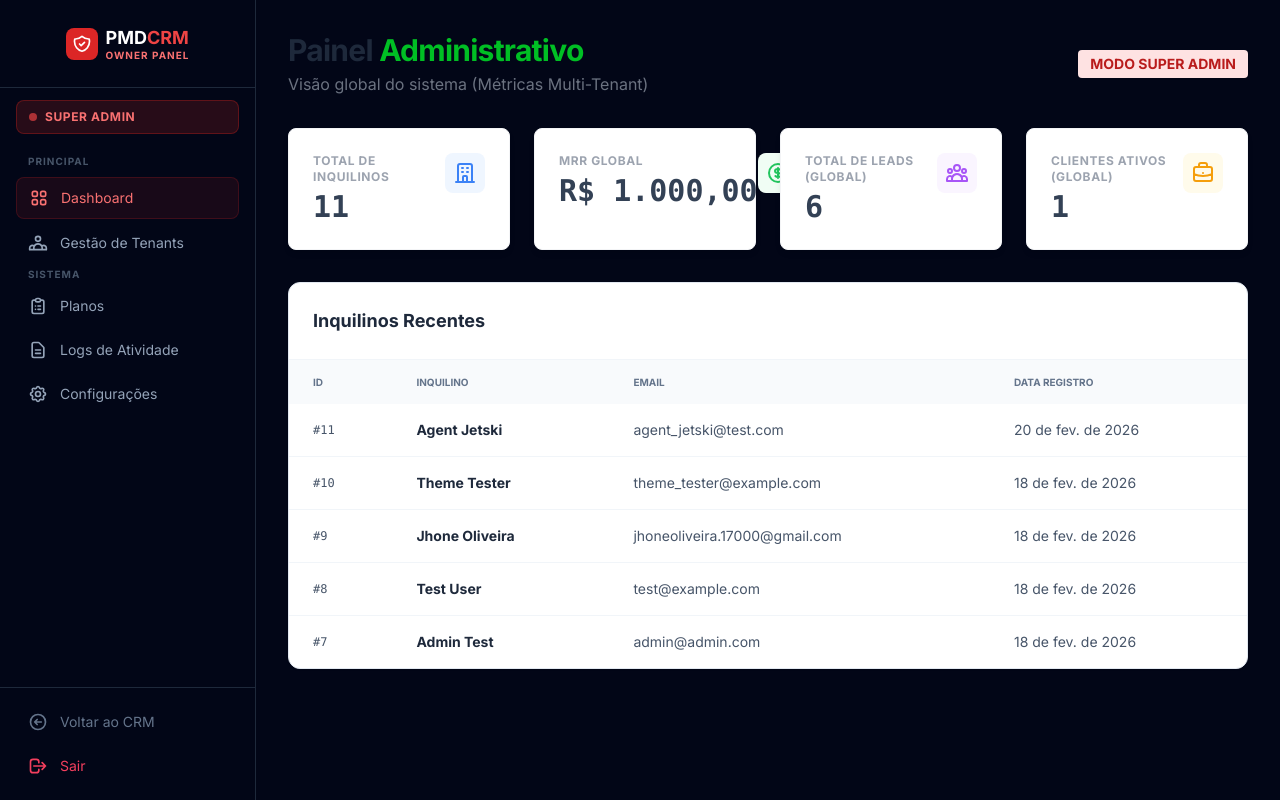
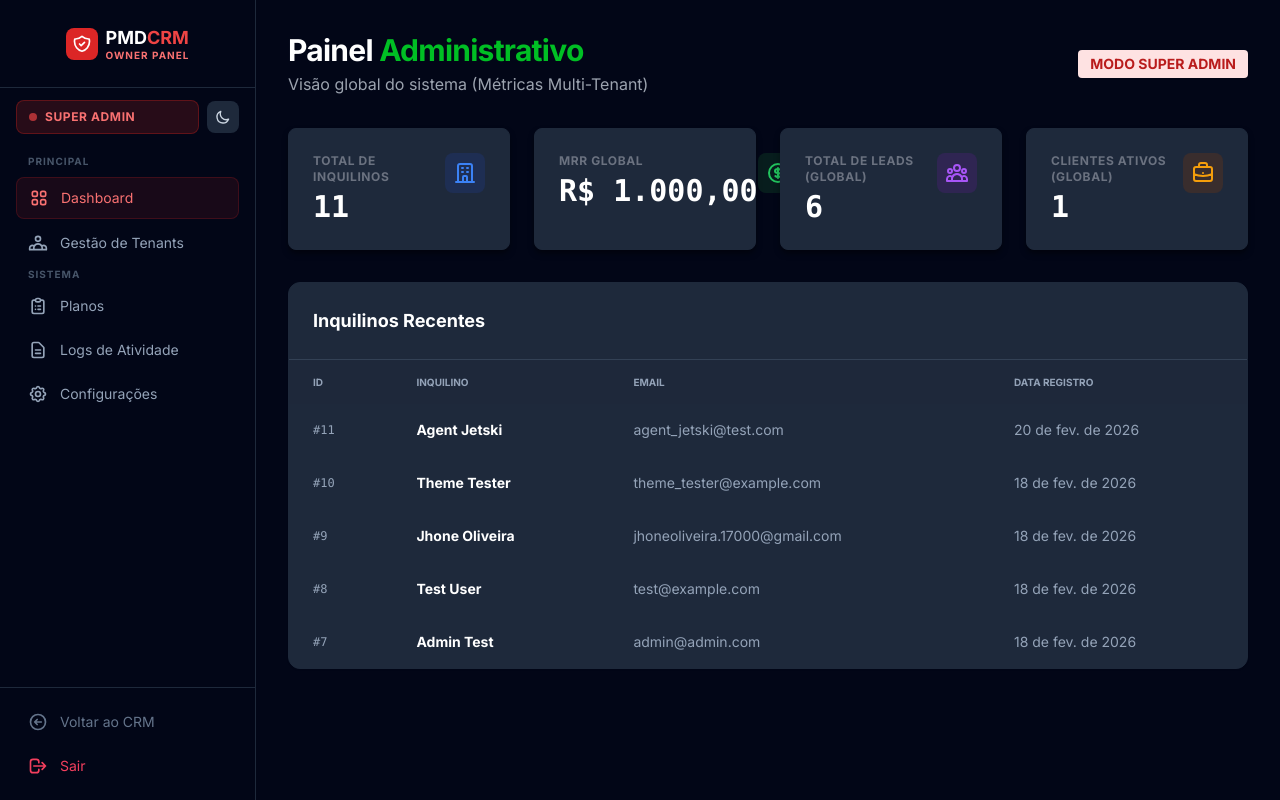
Before and after one commit to jhoneoliveira17000-ops/crm-pmd, a PHP site: page /admin_dashboard in a window 1280 px wide. Run offline with PHP 8.4, Linux system fonts and the light colour scheme; a user stored in the database is signed in; data comes from the database, SQL or seed files in the repository; some libraries are stand-ins or nearby versions.

Commit message:
feat: add light/dark mode toggle to admin panel + clean test users from DB

```diff
--- a/admin_config.php
+++ b/admin_config.php
@@ -16,7 +16,7 @@ require_admin();
     <link href="https://fonts.googleapis.com/css2?family=Inter:wght@300;400;500;600;700;800&display=swap" rel="stylesheet">
     <style>body { font-family: 'Inter', sans-serif; }</style>
 </head>
-<body class="bg-slate-950 text-slate-200 pb-20 md:pb-0 md:pl-64">
+<body class="bg-slate-50 dark:bg-slate-950 text-slate-900 dark:text-slate-200 pb-20 md:pb-0 md:pl-64 transition-colors">
     <?php include 'admin_nav.php'; ?>
     <main class="p-4 md:p-8 max-w-3xl mx-auto">
         <header class="mb-8">
--- a/admin_dashboard.php
+++ b/admin_dashboard.php
@@ -32,7 +32,7 @@ require_admin();
         .dark .card-bi { box-shadow: 0 4px 6px -1px rgba(0, 0, 0, 0.5); border: 1px solid #222; }
     </style>
 </head>
-<body class="bg-slate-950 text-slate-200 pb-20 md:pb-0 md:pl-64">
+<body class="bg-slate-50 dark:bg-slate-950 text-slate-900 dark:text-slate-200 pb-20 md:pb-0 md:pl-64 transition-colors">
 
     <?php include 'admin_nav.php'; ?>
 
--- a/admin_logs.php
+++ b/admin_logs.php
@@ -16,7 +16,7 @@ require_admin();
     <link href="https://fonts.googleapis.com/css2?family=Inter:wght@300;400;500;600;700;800&display=swap" rel="stylesheet">
     <style>body { font-family: 'Inter', sans-serif; }</style>
 </head>
-<body class="bg-slate-950 text-slate-200 pb-20 md:pb-0 md:pl-64">
+<body class="bg-slate-50 dark:bg-slate-950 text-slate-900 dark:text-slate-200 pb-20 md:pb-0 md:pl-64 transition-colors">
     <?php include 'admin_nav.php'; ?>
     <main class="p-4 md:p-8 max-w-7xl mx-auto">
         <header class="mb-8">
--- a/admin_nav.php
+++ b/admin_nav.php
@@ -1,12 +1,31 @@
 <?php
 // PMDCRM/admin_nav.php — Navegação exclusiva do painel de administração
 require_once __DIR__ . '/src/auth.php';
-require_once __DIR__ . '/src/db.php';
 $currentPage = basename($_SERVER['SCRIPT_NAME'] ?? $_SERVER['PHP_SELF'] ?? '');
 ?>
 
+<!-- Admin Theme Script (must be before body renders to avoid flash) -->
+<script>
+(function() {
+    const saved = localStorage.getItem('admin_theme');
+    if (saved === 'light') {
+        document.documentElement.classList.remove('dark');
+    } else {
+        document.documentElement.classList.add('dark');
+    }
+})();
+function toggleAdminTheme() {
+    const html = document.documentElement;
+    const isNowDark = html.classList.toggle('dark');
+    localStorage.setItem('admin_theme', isNowDark ? 'dark' : 'light');
+    // Update icon
+    document.getElementById('themeIconSun').classList.toggle('hidden', isNowDark);
+    document.getElementById('themeIconMoon').classList.toggle('hidden', !isNowDark);
+}
+</script>
+
 <!-- Mobile Bottom Nav -->
-<nav class="fixed bottom-0 left-0 right-0 bg-slate-900 border-t border-slate-800 flex justify-around items-center h-16 z-50 md:hidden">
+<nav class="fixed bottom-0 left-0 right-0 bg-white dark:bg-slate-900 border-t border-slate-200 dark:border-slate-800 flex justify-around items-center h-16 z-50 md:hidden transition-colors">
     <a href="admin_dashboard.php" class="flex flex-col items-center py-1 <?= $currentPage == 'admin_dashboard.php' ? 'text-red-500' : 'text-slate-400' ?>">
         <svg class="w-5 h-5" fill="none" stroke="currentColor" viewBox="0 0 24 24"><path stroke-linecap="round" stroke-linejoin="round" stroke-width="2" d="M4 6a2 2 0 012-2h2a2 2 0 012 2v2a2 2 0 01-2 2H6a2 2 0 01-2-2V6zM14 6a2 2 0 012-2h2a2 2 0 012 2v2a2 2 0 01-2 2h-2a2 2 0 01-2-2V6zM4 16a2 2 0 012-2h2a2 2 0 012 2v2a2 2 0 01-2 2H6a2 2 0 01-2-2v-2zM14 16a2 2 0 012-2h2a2 2 0 012 2v2a2 2 0 01-2 2h-2a2 2 0 01-2-2v-2z"></path></svg>
         <span class="text-[10px] mt-0.5 font-bold">Dashboard</span>
@@ -23,68 +42,77 @@ $currentPage = basename($_SERVER['SCRIPT_NAME'] ?? $_SERVER['PHP_SELF'] ?? '');
         <svg class="w-5 h-5" fill="none" stroke="currentColor" viewBox="0 0 24 24"><path stroke-linecap="round" stroke-linejoin="round" stroke-width="2" d="M9 12h6m-6 4h6m2 5H7a2 2 0 01-2-2V5a2 2 0 012-2h5.586a1 1 0 01.707.293l5.414 5.414a1 1 0 01.293.707V19a2 2 0 01-2 2z"></path></svg>
         <span class="text-[10px] mt-0.5 font-bold">Logs</span>
     </a>
+    <button onclick="toggleAdminTheme()" class="flex flex-col items-center py-1 text-slate-400">
+        <svg id="mThemeIconMoon" class="w-5 h-5 hidden dark:block" fill="none" stroke="currentColor" viewBox="0 0 24 24"><path stroke-linecap="round" stroke-linejoin="round" stroke-width="2" d="M20.354 15.354A9 9 0 018.646 3.646 9.003 9.003 0 0012 21a9.003 9.003 0 008.354-5.646z"></path></svg>
+        <svg id="mThemeIconSun" class="w-5 h-5 block dark:hidden" fill="none" stroke="currentColor" viewBox="0 0 24 24"><path stroke-linecap="round" stroke-linejoin="round" stroke-width="2" d="M12 3v1m0 16v1m9-9h-1M4 12H3m15.364 6.364l-.707-.707M6.343 6.343l-.707-.707m12.728 0l-.707.707M6.343 17.657l-.707.707M16 12a4 4 0 11-8 0 4 4 0 018 0z"></path></svg>
+        <span class="text-[10px] mt-0.5 font-bold">Tema</span>
+    </button>
 </nav>
 
 <!-- Desktop Sidebar -->
-<aside class="hidden md:flex fixed inset-y-0 left-0 w-64 bg-slate-950 border-r border-slate-800 flex-col z-40">
+<aside class="hidden md:flex fixed inset-y-0 left-0 w-64 bg-white dark:bg-slate-950 border-r border-slate-200 dark:border-slate-800 flex-col z-40 transition-colors">
 
     <!-- Logo Area -->
-    <div class="p-6 flex items-center justify-center border-b border-slate-800">
+    <div class="p-6 flex items-center justify-center border-b border-slate-200 dark:border-slate-800">
         <div class="flex items-center gap-2">
             <div class="w-8 h-8 bg-red-600 rounded-lg flex items-center justify-center">
                 <svg class="w-5 h-5 text-white" fill="none" stroke="currentColor" viewBox="0 0 24 24"><path stroke-linecap="round" stroke-linejoin="round" stroke-width="2" d="M9 12l2 2 4-4m5.618-4.016A11.955 11.955 0 0112 2.944a11.955 11.955 0 01-8.618 3.04A12.02 12.02 0 003 9c0 5.591 3.824 10.29 9 11.622 5.176-1.332 9-6.03 9-11.622 0-1.042-.133-2.052-.382-3.016z"></path></svg>
             </div>
             <div>
-                <span class="text-lg font-black text-white">PMD<span class="text-red-500">CRM</span></span>
+                <span class="text-lg font-black text-slate-900 dark:text-white">PMD<span class="text-red-500">CRM</span></span>
                 <span class="block text-[10px] text-red-400 font-bold uppercase tracking-widest -mt-1">Owner Panel</span>
             </div>
         </div>
     </div>
 
-    <!-- Admin Badge -->
-    <div class="px-4 py-3">
-        <div class="bg-red-900/30 border border-red-800/50 rounded-lg px-3 py-2 flex items-center gap-2">
+    <!-- Admin Badge + Theme Toggle -->
+    <div class="px-4 py-3 flex items-center gap-2">
+        <div class="flex-1 bg-red-100 dark:bg-red-900/30 border border-red-200 dark:border-red-800/50 rounded-lg px-3 py-2 flex items-center gap-2">
             <div class="w-2 h-2 bg-red-500 rounded-full animate-pulse"></div>
-            <span class="text-xs font-bold text-red-400 uppercase tracking-wider">Super Admin</span>
+            <span class="text-xs font-bold text-red-600 dark:text-red-400 uppercase tracking-wider">Super Admin</span>
         </div>
+        <button onclick="toggleAdminTheme()" class="p-2 rounded-lg bg-slate-100 dark:bg-slate-800 hover:bg-slate-200 dark:hover:bg-slate-700 transition" title="Alternar tema">
+            <svg id="themeIconMoon" class="w-4 h-4 text-slate-600 dark:text-slate-300 hidden dark:block" fill="none" stroke="currentColor" viewBox="0 0 24 24"><path stroke-linecap="round" stroke-linejoin="round" stroke-width="2" d="M20.354 15.354A9 9 0 018.646 3.646 9.003 9.003 0 0012 21a9.003 9.003 0 008.354-5.646z"></path></svg>
+            <svg id="themeIconSun" class="w-4 h-4 text-amber-500 block dark:hidden" fill="none" stroke="currentColor" viewBox="0 0 24 24"><path stroke-linecap="round" stroke-linejoin="round" stroke-width="2" d="M12 3v1m0 16v1m9-9h-1M4 12H3m15.364 6.364l-.707-.707M6.343 6.343l-.707-.707m12.728 0l-.707.707M6.343 17.657l-.707.707M16 12a4 4 0 11-8 0 4 4 0 018 0z"></path></svg>
+        </button>
     </div>
 
     <!-- Navigation -->
     <nav class="flex-1 px-4 py-2 space-y-1 overflow-y-auto">
 
-        <p class="text-[10px] font-bold text-slate-600 uppercase tracking-widest px-3 mb-2">Principal</p>
+        <p class="text-[10px] font-bold text-slate-400 dark:text-slate-600 uppercase tracking-widest px-3 mb-2">Principal</p>
 
-        <a href="admin_dashboard.php" class="group flex items-center px-3 py-2.5 rounded-lg transition duration-200 <?= $currentPage == 'admin_dashboard.php' ? 'bg-red-600/10 text-red-400 border border-red-600/20' : 'text-slate-400 hover:text-white hover:bg-slate-800/50' ?>">
+        <a href="admin_dashboard.php" class="group flex items-center px-3 py-2.5 rounded-lg transition duration-200 <?= $currentPage == 'admin_dashboard.php' ? 'bg-red-50 dark:bg-red-600/10 text-red-600 dark:text-red-400 border border-red-200 dark:border-red-600/20' : 'text-slate-600 dark:text-slate-400 hover:text-slate-900 dark:hover:text-white hover:bg-slate-100 dark:hover:bg-slate-800/50' ?>">
             <svg class="w-5 h-5 mr-3" fill="none" stroke="currentColor" viewBox="0 0 24 24"><path stroke-linecap="round" stroke-linejoin="round" stroke-width="2" d="M4 6a2 2 0 012-2h2a2 2 0 012 2v2a2 2 0 01-2 2H6a2 2 0 01-2-2V6zM14 6a2 2 0 012-2h2a2 2 0 012 2v2a2 2 0 01-2 2h-2a2 2 0 01-2-2V6zM4 16a2 2 0 012-2h2a2 2 0 012 2v2a2 2 0 01-2 2H6a2 2 0 01-2-2v-2zM14 16a2 2 0 012-2h2a2 2 0 012 2v2a2 2 0 01-2 2h-2a2 2 0 01-2-2v-2z"></path></svg>
             <span class="font-medium text-sm">Dashboard</span>
         </a>
 
-        <a href="admin_tenants.php" class="group flex items-center px-3 py-2.5 rounded-lg transition duration-200 <?= $currentPage == 'admin_tenants.php' ? 'bg-red-600/10 text-red-400 border border-red-600/20' : 'text-slate-400 hover:text-white hover:bg-slate-800/50' ?>">
+        <a href="admin_tenants.php" class="group flex items-center px-3 py-2.5 rounded-lg transition duration-200 <?= $currentPage == 'admin_tenants.php' ? 'bg-red-50 dark:bg-red-600/10 text-red-600 dark:text-red-400 border border-red-200 dark:border-red-600/20' : 'text-slate-600 dark:text-slate-400 hover:text-slate-900 dark:hover:text-white hover:bg-slate-100 dark:hover:bg-slate-800/50' ?>">
             <svg class="w-5 h-5 mr-3" fill="none" stroke="currentColor" viewBox="0 0 24 24"><path stroke-linecap="round" stroke-linejoin="round" stroke-width="2" d="M17 20h5v-2a3 3 0 00-5.356-1.857M17 20H7m10 0v-2c0-.656-.126-1.283-.356-1.857M7 20H2v-2a3 3 0 015.356-1.857M7 20v-2c0-.656.126-1.283.356-1.857m0 0a5.002 5.002 0 019.288 0M15 7a3 3 0 11-6 0 3 3 0 016 0z"></path></svg>
             <span class="font-medium text-sm">Gestão de Tenants</span>
         </a>
 
-        <p class="text-[10px] font-bold text-slate-600 uppercase tracking-widest px-3 mt-4 mb-2">Sistema</p>
+        <p class="text-[10px] font-bold text-slate-400 dark:text-slate-600 uppercase tracking-widest px-3 mt-4 mb-2">Sistema</p>
 
-        <a href="admin_plans.php" class="group flex items-center px-3 py-2.5 rounded-lg transition duration-200 <?= $currentPage == 'admin_plans.php' ? 'bg-red-600/10 text-red-400 border border-red-600/20' : 'text-slate-400 hover:text-white hover:bg-slate-800/50' ?>">
+        <a href="admin_plans.php" class="group flex items-center px-3 py-2.5 rounded-lg transition duration-200 <?= $currentPage == 'admin_plans.php' ? 'bg-red-50 dark:bg-red-600/10 text-red-600 dark:text-red-400 border border-red-200 dark:border-red-600/20' : 'text-slate-600 dark:text-slate-400 hover:text-slate-900 dark:hover:text-white hover:bg-slate-100 dark:hover:bg-slate-800/50' ?>">
             <svg class="w-5 h-5 mr-3" fill="none" stroke="currentColor" viewBox="0 0 24 24"><path stroke-linecap="round" stroke-linejoin="round" stroke-width="2" d="M9 5H7a2 2 0 00-2 2v12a2 2 0 002 2h10a2 2 0 002-2V7a2 2 0 00-2-2h-2M9 5a2 2 0 002 2h2a2 2 0 002-2M9 5a2 2 0 012-2h2a2 2 0 012 2m-3 7h3m-3 4h3m-6-4h.01M9 16h.01"></path></svg>
             <span class="font-medium text-sm">Planos</span>
         </a>
 
-        <a href="admin_logs.php" class="group flex items-center px-3 py-2.5 rounded-lg transition duration-200 <?= $currentPage == 'admin_logs.php' ? 'bg-red-600/10 text-red-400 border border-red-600/20' : 'text-slate-400 hover:text-white hover:bg-slate-800/50' ?>">
+        <a href="admin_logs.php" class="group flex items-center px-3 py-2.5 rounded-lg transition duration-200 <?= $currentPage == 'admin_logs.php' ? 'bg-red-50 dark:bg-red-600/10 text-red-600 dark:text-red-400 border border-red-200 dark:border-red-600/20' : 'text-slate-600 dark:text-slate-400 hover:text-slate-900 dark:hover:text-white hover:bg-slate-100 dark:hover:bg-slate-800/50' ?>">
             <svg class="w-5 h-5 mr-3" fill="none" stroke="currentColor" viewBox="0 0 24 24"><path stroke-linecap="round" stroke-linejoin="round" stroke-width="2" d="M9 12h6m-6 4h6m2 5H7a2 2 0 01-2-2V5a2 2 0 012-2h5.586a1 1 0 01.707.293l5.414 5.414a1 1 0 01.293.707V19a2 2 0 01-2 2z"></path></svg>
             <span class="font-medium text-sm">Logs de Atividade</span>
         </a>
 
-        <a href="admin_config.php" class="group flex items-center px-3 py-2.5 rounded-lg transition duration-200 <?= $currentPage == 'admin_config.php' ? 'bg-red-600/10 text-red-400 border border-red-600/20' : 'text-slate-400 hover:text-white hover:bg-slate-800/50' ?>">
+        <a href="admin_config.php" class="group flex items-center px-3 py-2.5 rounded-lg transition duration-200 <?= $currentPage == 'admin_config.php' ? 'bg-red-50 dark:bg-red-600/10 text-red-600 dark:text-red-400 border border-red-200 dark:border-red-600/20' : 'text-slate-600 dark:text-slate-400 hover:text-slate-900 dark:hover:text-white hover:bg-slate-100 dark:hover:bg-slate-800/50' ?>">
             <svg class="w-5 h-5 mr-3" fill="none" stroke="currentColor" viewBox="0 0 24 24"><path stroke-linecap="round" stroke-linejoin="round" stroke-width="2" d="M10.325 4.317c.426-1.756 2.924-1.756 3.35 0a1.724 1.724 0 002.573 1.066c1.543-.94 3.31.826 2.37 2.37a1.724 1.724 0 001.065 2.572c1.756.426 1.756 2.924 0 3.35a1.724 1.724 0 00-1.066 2.573c.94 1.543-.826 3.31-2.37 2.37a1.724 1.724 0 00-2.572 1.065c-.426 1.756-2.924 1.756-3.35 0a1.724 1.724 0 00-2.573-1.066c-1.543.94-3.31-.826-2.37-2.37a1.724 1.724 0 00-1.065-2.572c-1.756-.426-1.756-2.924 0-3.35a1.724 1.724 0 001.066-2.573c-.94-1.543.826-3.31 2.37-2.37.996.608 2.296.07 2.572-1.065z"></path><path stroke-linecap="round" stroke-linejoin="round" stroke-width="2" d="M15 12a3 3 0 11-6 0 3 3 0 016 0z"></path></svg>
             <span class="font-medium text-sm">Configurações</span>
         </a>
     </nav>
 
     <!-- Footer -->
-    <div class="p-4 border-t border-slate-800 space-y-2">
-        <a href="dashboard.php" class="group flex items-center w-full px-3 py-2 text-slate-500 hover:text-blue-400 hover:bg-slate-800/50 rounded-lg transition duration-200">
+    <div class="p-4 border-t border-slate-200 dark:border-slate-800 space-y-2">
+        <a href="dashboard.php" class="group flex items-center w-full px-3 py-2 text-slate-500 hover:text-blue-500 dark:hover:text-blue-400 hover:bg-slate-100 dark:hover:bg-slate-800/50 rounded-lg transition duration-200">
             <svg class="w-5 h-5 mr-3" fill="none" stroke="currentColor" viewBox="0 0 24 24"><path stroke-linecap="round" stroke-linejoin="round" stroke-width="2" d="M11 15l-3-3m0 0l3-3m-3 3h8M3 12a9 9 0 1118 0 9 9 0 01-18 0z"></path></svg>
             <span class="font-medium text-sm">Voltar ao CRM</span>
         </a>
--- a/admin_plans.php
+++ b/admin_plans.php
@@ -16,7 +16,7 @@ require_admin();
     <link href="https://fonts.googleapis.com/css2?family=Inter:wght@300;400;500;600;700;800&display=swap" rel="stylesheet">
     <style>body { font-family: 'Inter', sans-serif; }</style>
 </head>
-<body class="bg-slate-950 text-slate-200 pb-20 md:pb-0 md:pl-64">
+<body class="bg-slate-50 dark:bg-slate-950 text-slate-900 dark:text-slate-200 pb-20 md:pb-0 md:pl-64 transition-colors">
     <?php include 'admin_nav.php'; ?>
     <main class="p-4 md:p-8 max-w-7xl mx-auto">
         <header class="mb-8">
--- a/admin_tenants.php
+++ b/admin_tenants.php
@@ -16,7 +16,7 @@ require_admin();
     <link href="https://fonts.googleapis.com/css2?family=Inter:wght@300;400;500;600;700;800&display=swap" rel="stylesheet">
     <style>body { font-family: 'Inter', sans-serif; }</style>
 </head>
-<body class="bg-slate-950 text-slate-200 pb-20 md:pb-0 md:pl-64">
+<body class="bg-slate-50 dark:bg-slate-950 text-slate-900 dark:text-slate-200 pb-20 md:pb-0 md:pl-64 transition-colors">
 
     <?php include 'admin_nav.php'; ?>
 
```
